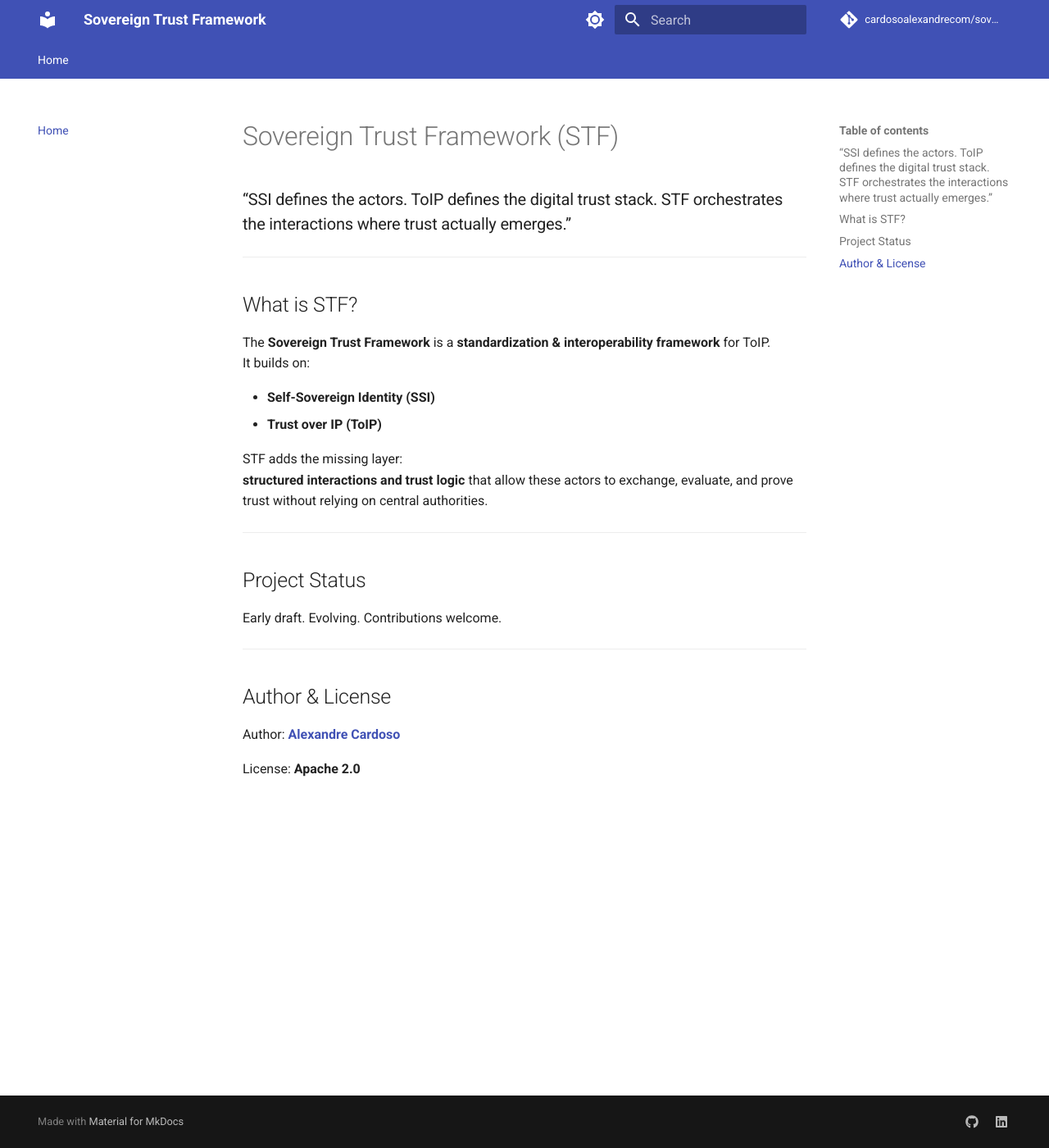
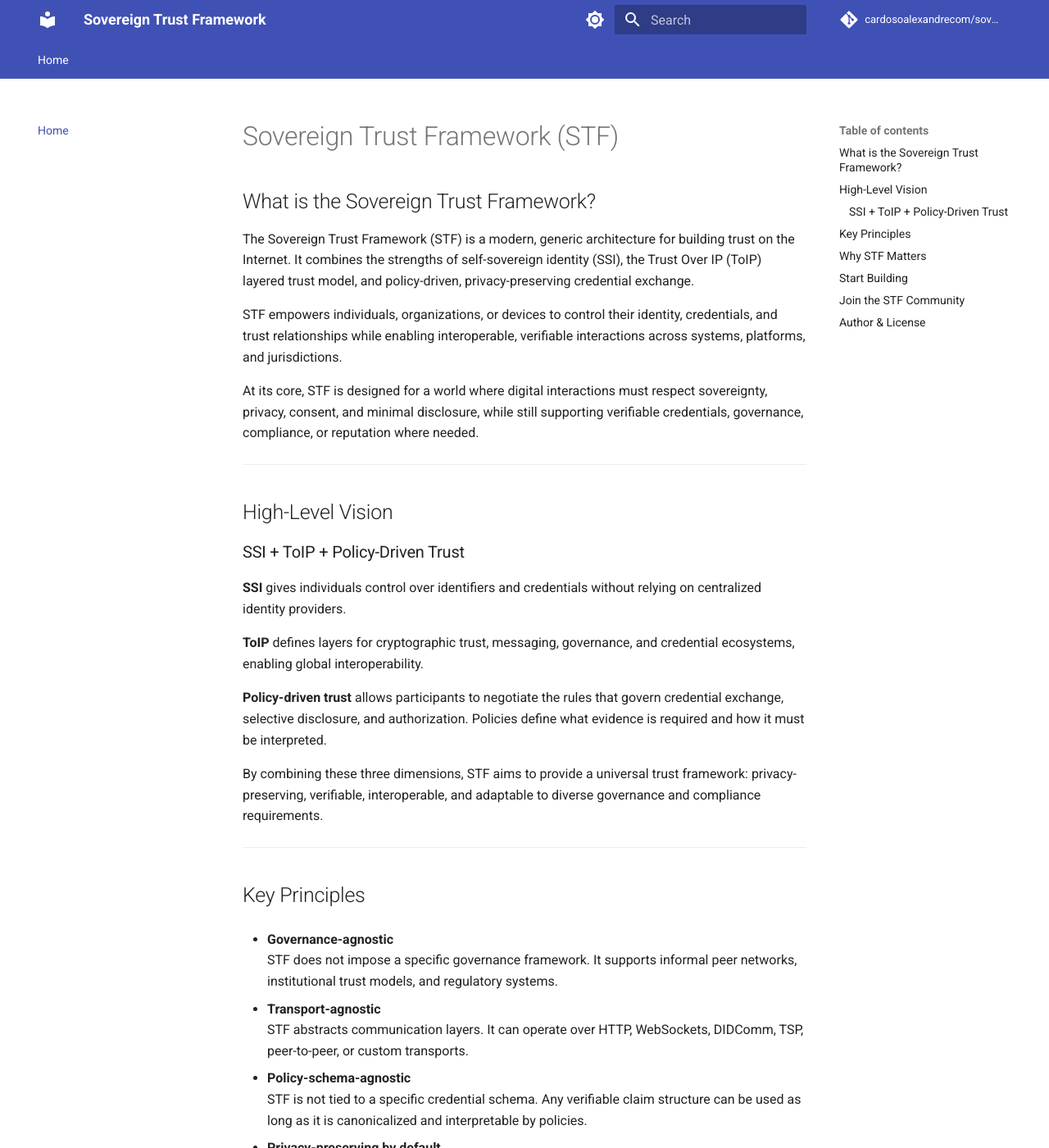
Before and after one commit to sovereigntrustframework/sovereigntrustframework, an MkDocs documentation site: the page built from docs/index.md, in a window 1280 px wide and 1400 px high. Shown: the whole window at 82% size. Built offline with MkDocs 1.6.1 and Material for MkDocs 9.7.7, drawn with Linux system fonts in a browser that asks for light colours; comment, search, counter and statistics services are not loaded; some of the changed text lies outside the part shown.

Commit message:
Enhance documentation in index.md and update mkdocs.yml for improved clarity and structure

```diff
--- a/docs/index.md
+++ b/docs/index.md
@@ -1,25 +1,105 @@
 # Sovereign Trust Framework (STF)
 
-### “SSI defines the actors. ToIP defines the digital trust stack. STF orchestrates the interactions where trust actually emerges.”
+## What is the Sovereign Trust Framework?
+
+The Sovereign Trust Framework (STF) is a modern, generic architecture for building trust on the Internet. It combines the strengths of self-sovereign identity (SSI), the Trust Over IP (ToIP) layered trust model, and policy-driven, privacy-preserving credential exchange.
+
+STF empowers individuals, organizations, or devices to control their identity, credentials, and trust relationships while enabling interoperable, verifiable interactions across systems, platforms, and jurisdictions.
+
+At its core, STF is designed for a world where digital interactions must respect sovereignty, privacy, consent, and minimal disclosure, while still supporting verifiable credentials, governance, compliance, or reputation where needed.
 
 ---
 
-## What is STF?
-The **Sovereign Trust Framework** is a **standardization & interoperability framework** for ToIP.
-It builds on:
+## High-Level Vision
 
-- **Self-Sovereign Identity (SSI)**
-- **Trust over IP (ToIP)**
+### SSI + ToIP + Policy-Driven Trust
 
-STF adds the missing layer:
-**structured interactions and trust logic** that allow these actors to exchange, evaluate, and prove trust without relying on central authorities.
+**SSI** gives individuals control over identifiers and credentials without relying on centralized identity providers.
+
+**ToIP** defines layers for cryptographic trust, messaging, governance, and credential ecosystems, enabling global interoperability.
+
+**Policy-driven trust** allows participants to negotiate the rules that govern credential exchange, selective disclosure, and authorization. Policies define what evidence is required and how it must be interpreted.
+
+By combining these three dimensions, STF aims to provide a universal trust framework: privacy-preserving, verifiable, interoperable, and adaptable to diverse governance and compliance requirements.
 
 ---
 
-## Project Status
-Early draft. Evolving. Contributions welcome.
+## Key Principles
+
+- **Governance-agnostic**
+  STF does not impose a specific governance framework. It supports informal peer networks, institutional trust models, and regulatory systems.
+
+- **Transport-agnostic**
+  STF abstracts communication layers. It can operate over HTTP, WebSockets, DIDComm, TSP, peer-to-peer, or custom transports.
+
+- **Policy-schema-agnostic**
+  STF is not tied to a specific credential schema. Any verifiable claim structure can be used as long as it is canonicalized and interpretable by policies.
+
+- **Privacy-preserving by default**
+  Users hold their own credentials. Interactions follow minimal disclosure, selective sharing, and unlinkability principles.
+
+- **Composable and modular**
+  STF is not a monolithic stack. Developers can use identity components, transport abstraction, messaging, policy flows, reputation modules, or governance modules independently.
+
+- **Interoperable and open**
+  Built on open standards such as DIDs, VCs, and the ToIP stack, STF is designed for cross-platform and cross-domain compatibility.
 
 ---
+
+## Why STF Matters
+
+Digital ecosystems increasingly rely on trustworthy data exchange: identity verification, credentials, authorization, compliance, attestations, and reputation.
+
+Centralized identity models cannot meet modern privacy, sovereignty, or interoperability requirements.
+
+SSI alone does not solve governance, trust, or policy orchestration.
+
+ToIP offers layering but does not define a unified framework for policy-centric trust.
+
+STF fills this gap by combining decentralization, governance, and policy logic into a single architecture. It is suitable for applications such as:
+
+- secure messaging and contact exchange
+- financial and regulatory compliance
+- reputation-based access
+- cross-platform identity
+- privacy-preserving KYC/AML
+- decentralized communities and DAOs
+- citizen services
+- IoT and machine identities
+
+---
+
+## Start Building
+
+This site includes:
+
+- **Getting Started**
+  How to create DIDs, issue credentials, verify proofs, and enforce policies with STF’s policy flow.
+
+- **Architecture**
+  Layered structure of STF, transport abstraction, messaging, policy canonicalization, canonical identity model, and VSTP (policy flow protocol).
+
+- **Protocols**
+  Policy flow protocol, STF transport concepts, and integration with existing protocols such as DIDComm or TSP.
+
+- **Use Cases**
+  Simple scenarios such as chat, contact sharing, and age verification, with clear diagrams and message flows.
+
+- **Examples**
+  Rego policy examples, STF-L2 transport snippets, and DIDComm integrations.
+
+- **FAQ and Glossary**
+  Definitions of core concepts: DID, VP, cDID, policy canonicalization, STF-L2, VSTP, etc.
+
+---
+
+## Join the STF Community
+
+STF is an open framework. Contributions, feedback, and proposals from developers, researchers, organizations, and ecosystem partners are welcome.
+
+Visit the GitHub repository at:
+
+**https://github.com/sovereigntrustframework**
 
 ## Author & License
 Author: **[Alexandre Cardoso](www.cardosoalexandre.com)**
--- a/mkdocs.yml
+++ b/mkdocs.yml
@@ -2,6 +2,7 @@ site_name: Sovereign Trust Framework
 site_url: https://sovereigntrustframework.org
 site_description: A framework for decentralized trust and self-sovereign identity
 site_author: Alexandre Cardoso (wwww.cardosoalexandre.com)
+
 
 repo_url: https://github.com/cardosoalexandrecom/sovereigntrustframework
 repo_name: cardosoalexandrecom/sovereigntrustframework
@@ -56,3 +57,4 @@ extra:
       link: https://github.com/cardosoalexandrecom
     - icon: fontawesome/brands/linkedin
       link: https://linkedin.com/in/alexandrecardoso
+  generator: false  # Remove "Made with Material for MkDocs"
```
